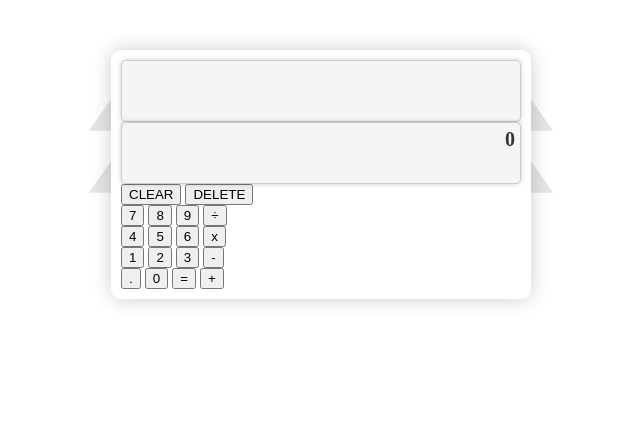
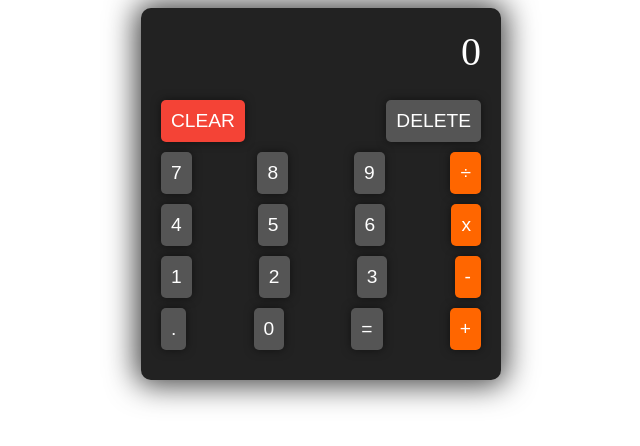
Before and after one commit to kacperszymanski/calculator, a plain HTML site: page index.html in a window 1280 px wide. Shown: the whole page, without its empty margins (319-959 px from the left). Drawn offline with Linux system fonts and the light colour scheme.

Commit message:
New style

```diff
--- a/style.css
+++ b/style.css
@@ -1,110 +1,77 @@
-/* Calculator styles */
+/* Main calculator container */
 #calculatorWrap {
-    width: 400px;
-    margin: 50px auto;
+  width: 320px;
+  margin: 0 auto;
+  background-color: #222;
   border-radius: 10px;
-    background-color: #fff;
-    box-shadow: 0px 0px 20px rgba(0, 0, 0, 0.2);
-    padding: 10px;
+  padding: 20px;
+  box-shadow: 0px 0px 30px 5px rgba(0, 0, 0, 0.75);
 }
 
-  #calculatorContainer {
-    width: 100%;
-    border-collapse: collapse;
-    table-layout: fixed;
+/* Calculator form */
+#calculatorForm {
+  display: flex;
+  flex-direction: column;
 }
 
-  #calculatorContainer td {
-    width: 25%;
-    height: 50px;
-    text-align: center;
-    vertical-align: middle;
-    font-size: 24px;
-    font-weight: bold;
-    color: #333;
-    background-color: #f5f5f5;
-    border: 1px solid #ccc;
-    position: relative;
-    box-shadow: 0px 0px 5px rgba(0, 0, 0, 0.2);
+/* Calculator display */
+#displayLastOperation {
+  font-size: 1.5em;
+  color: #aaa;
+  text-align: right;
+  margin-bottom: 5px;
 }
 
-  #calculatorContainer td:hover {
-    background-color: #ddd;
+#displayCurrentOperation {
+  font-size: 2.5em;
+  color: #fff;
+  text-align: right;
+  margin-bottom: 15px;
 }
 
-  #calculatorContainer td:active {
-    top: 1px;
-    box-shadow: none;
+/* Calculator buttons */
+.calculatorRow {
+  display: flex;
+  justify-content: space-between;
+  margin-bottom: 10px;
 }
 
-  #calculatorContainer td:after {
-    content: "";
-    position: absolute;
-    top: 0px;
-    left: 0px;
-    right: 0px;
-    bottom: 0px;
-    background-color: rgba(255, 255, 255, 0.5);
-    z-index: -1;
-    transform: perspective(10px) rotateX(2deg);
+button {
+  background-color: #555;
+  color: #fff;
+  border: none;
+  border-radius: 5px;
+  font-size: 1.2em;
+  padding: 10px;
+  cursor: pointer;
+  box-shadow: 0px 0px 10px rgba(0, 0, 0, 0.5);
+  transition: all 0.2s ease-in-out;
 }
 
-  #calculatorContainer td:before {
-    content: "";
-    position: absolute;
-    top: 0px;
-    left: 0px;
-    right: 0px;
-    bottom: 0px;
-    background-color: rgba(0, 0, 0, 0.2);
-    z-index: -1;
-    transform: perspective(10px) rotateY(-2deg);
+button:hover {
+  background-color: #666;
 }
 
-  #calculatorContainer tr:first-child td,
-  #calculatorContainer tr:first-child td div {
-    border-top-left-radius: 10px;
-    border-top-right-radius: 10px;
-    border-bottom: none;
+button:active {
+  transform: translateY(2px);
 }
 
-  #calculatorContainer tr:last-child td {
-    border-bottom-left-radius: 10px;
-    border-bottom-right-radius: 10px;
+/* Operator buttons */
+[data-operationType] {
+  background-color: #f60;
 }
 
-  #calculatorContainer td button {
-    width: 100%;
-    height: 100%;
-    background-color: transparent;
-    border: none;
-    cursor: pointer;
+[data-operationType]:hover {
+  background-color: #ff812d;
 }
 
-  #displayLastOperation,
-  #displayCurrentOperation {
-    height: 50px;
-    font-size: 20px;
-    font-weight: bold;
-    color: #333;
-    text-align: right;
-    padding: 5px;
-    border: 1px solid #ccc;
-    border-radius: 5px;
-    background-color: #f5f5f5;
-    box-shadow: 0px 0px 5px rgba(0, 0, 0, 0.2);
-    position: relative;
+[data-operationType]:active {
+  transform: translateY(2px);
 }
 
-  #displayLastOperation:before,
-  #displayCurrentOperation:before {
-    content: "";
-    position: absolute;
-    top: -5px;
-    left: -5px;
-    right: -5px;
-    bottom: -5px;
-    background-color: rgba(0, 0, 0, 0.1);
-    z-index: -1;
-    transform: perspective(10px) rotateX(2deg);
+/* Clear and Delete buttons */
+#clearButton {
+  background-color: #f44336;
 }
+
+#clearButton:hover {
```
Lines whose indentation alone changed are shown as unchanged.
